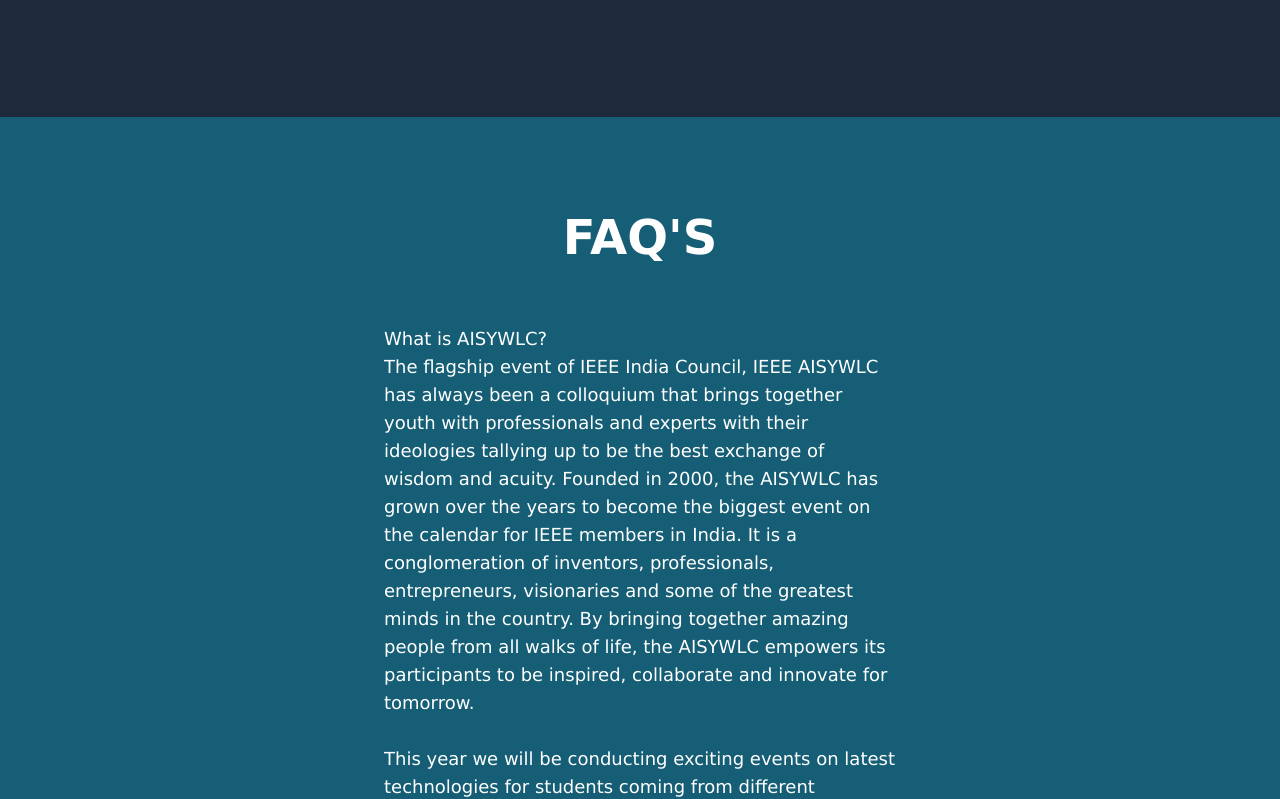
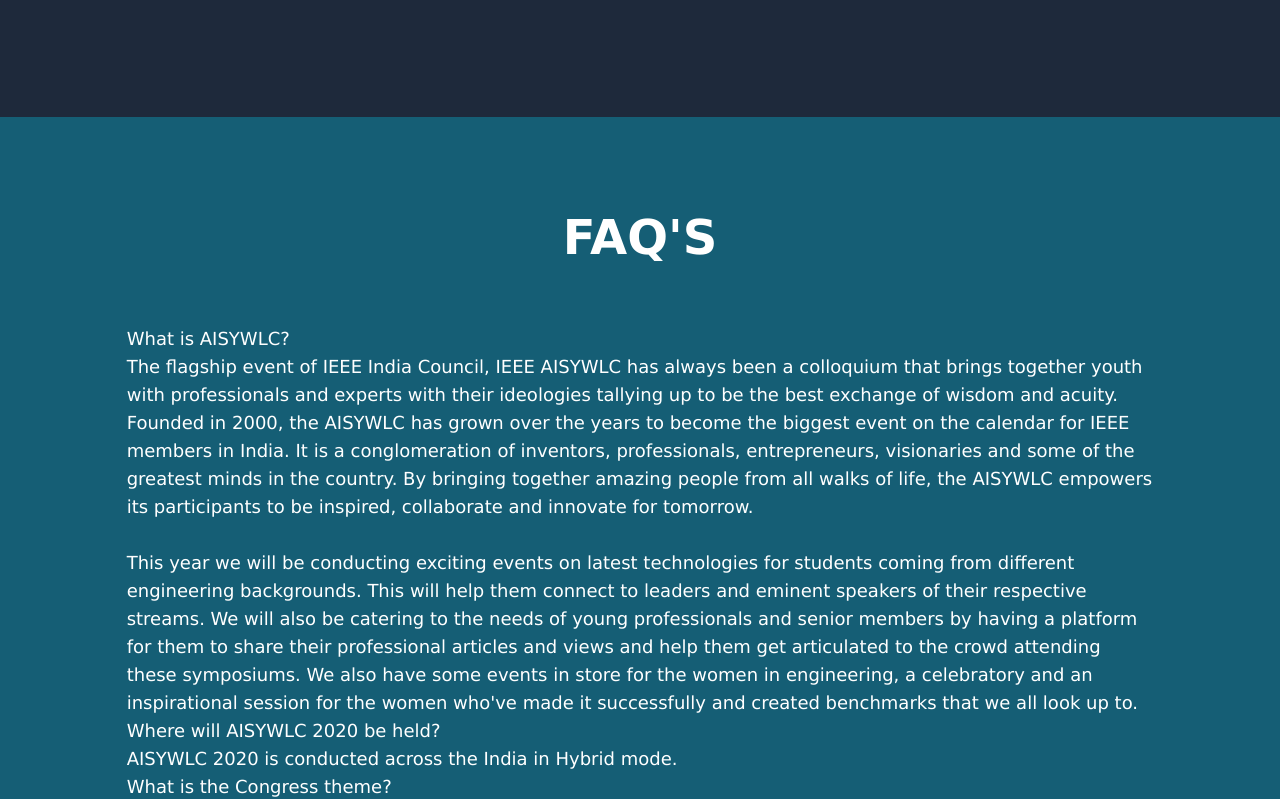
Before and after one commit to VarunDTU/deltech-website, a React (Create React App) app: page / in a window 1280 px wide. Shown: the part 3348-4147 px from the top of the page. Built offline with nearby package versions, Linux system fonts and the light colour scheme.

Commit message:
Update faqs.js

```diff
--- a/src/faqs.js
+++ b/src/faqs.js
@@ -3,7 +3,7 @@
 const Faqs = () => {
   return (
     <section className="text-white bg-cyan-800">
-      <div className="container w-full md:w-1/2 mx-auto flex flex-col px-16 py-24 justify-center items-center">
+      <div className="container w-10/12 mx-auto flex flex-col px-5 py-24 justify-center items-center">
         <h1 className="text-5xl mb-16 font-bold">FAQ&#39;S</h1>
         <div className="mb-5 text-md sm:text-lg">
           <p>What is AISYWLC?</p>
```
